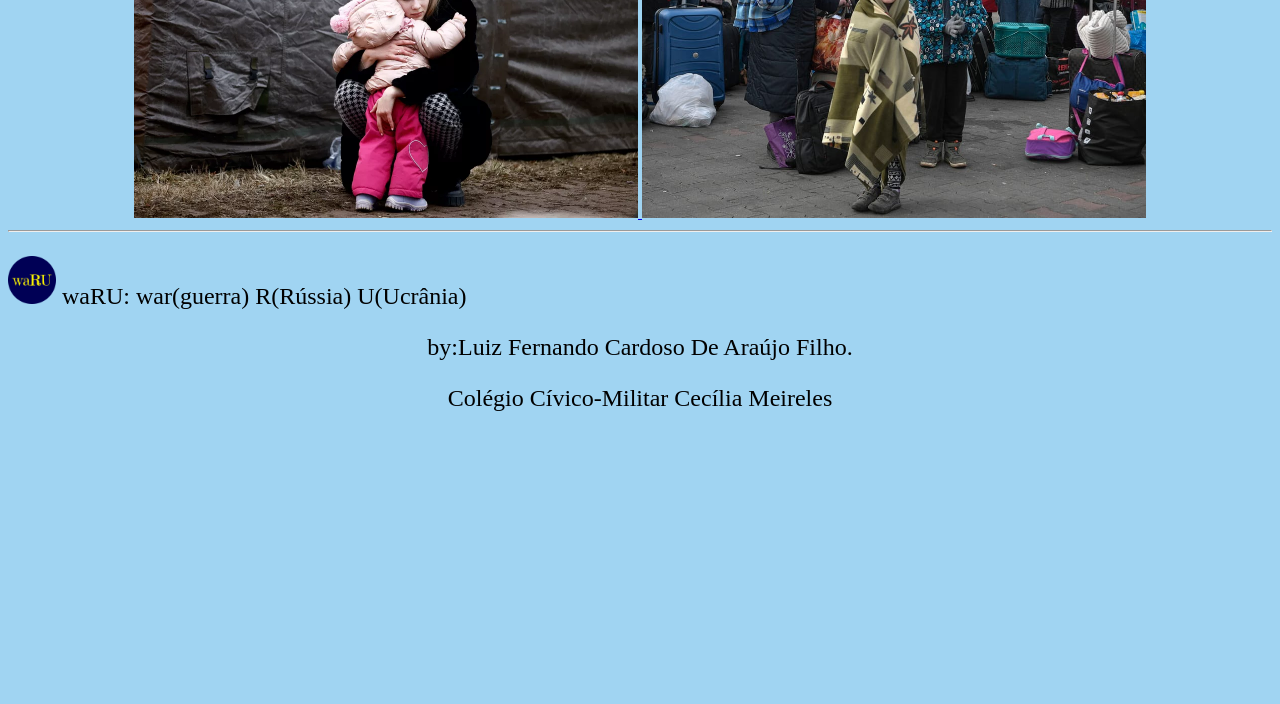
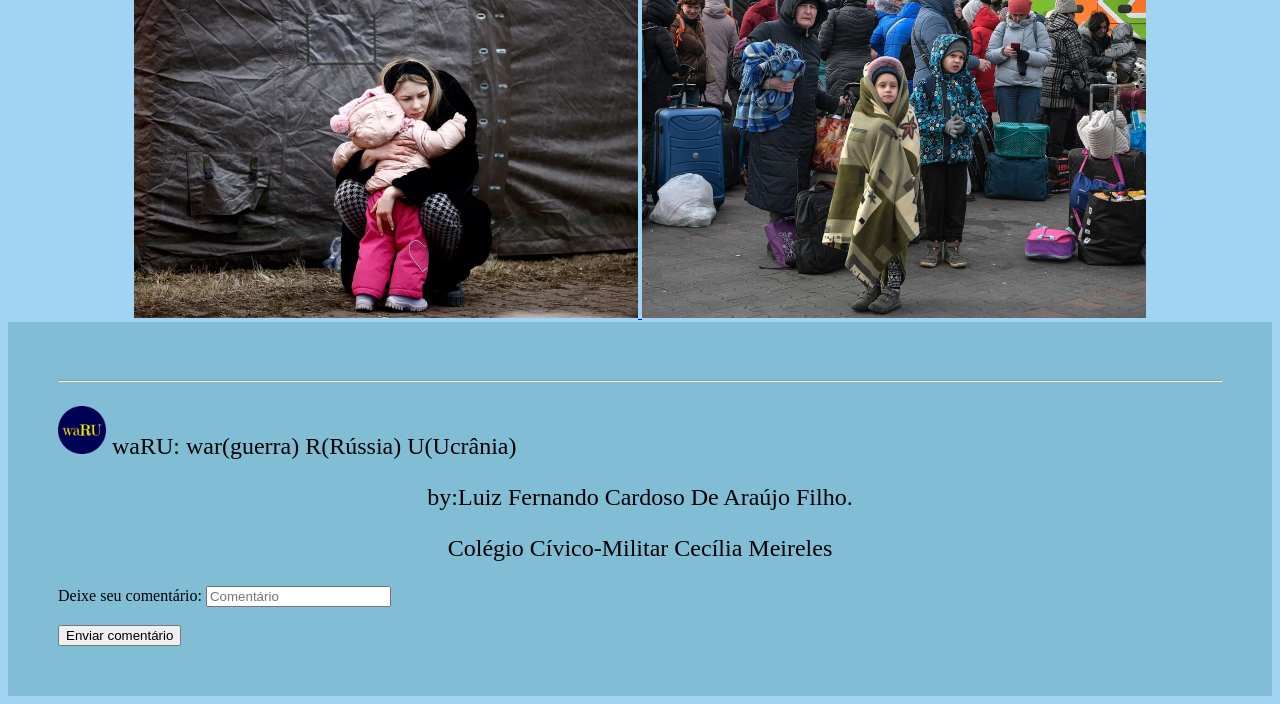
Before and after one commit to luizkujo/Concurso-Agrinho-2022, a plain HTML site: page index.html in a window 1280 px wide. Shown: the part 1298-2002 px from the top of the page. Before the commit the page ends 1734 px from the top, so only its background shows below. Drawn offline with Linux system fonts and the light colour scheme.

Commit message:
Add files via upload

```diff
--- a/index.html
+++ b/index.html
@@ -11,13 +11,13 @@
 
 <body>
     <header>
-        <center> <img src="ucrania3.jpg" id="imagemcabecalho"> </center>
+
     </header>
+    <center> <img src="ucrania3.jpg" id="imagemcabecalho"> </center>
     <h1> 24/02/2022</h1>
     <p> Após meses de ameaças e posicionamento de soldados na fronteira ucraniana, a <b id="russia">Rússia</b> decidiu invadir a <b id="ucrania">Ucrânia</b>.</p>
     <p> Nas primeiras horas de 24 de fevereiro, <b id="russia">Vladimir Putin</b> anunciou a operação militar que, desde então, se tornou um dos maiores conflitos militares na Europa desde a Segunda Guerra Mundial, desencadeando a maior crise de segurança no continente desde a Guerra Fria.</p>
     <p> O conflito ainda não tem uma previsão de terminar, já que sucessivos encontros entre representantes dos dois países fracassaram, até o momento, em garantir um cessar-fogo definitivo.</p>
-
 
     <hr>
     <h1> Desespero de famílias comovem o mundo</h1>
@@ -34,6 +34,10 @@
     <hr>
     <p style="text-align: left;"><img src="favicon.ico" id="waru"> waRU: war(guerra) R(Rússia) U(Ucrânia)</p>
   <p>  by:Luiz Fernando Cardoso De Araújo Filho.</p> <p>Colégio Cívico-Militar Cecília Meireles</p>
+  Deixe seu comentário:
+  <input type="text" placeholder="Comentário">
+  <br></br>
+  <button>Enviar comentário</button>
 
 </footer>
 </body>
--- a/style.css
+++ b/style.css
@@ -26,3 +26,7 @@ p {
     width: 375px;
     height:  222px;
 }
+header, footer{
+    background-color: #81BDD4;
+    padding: 50px;
+}
```
